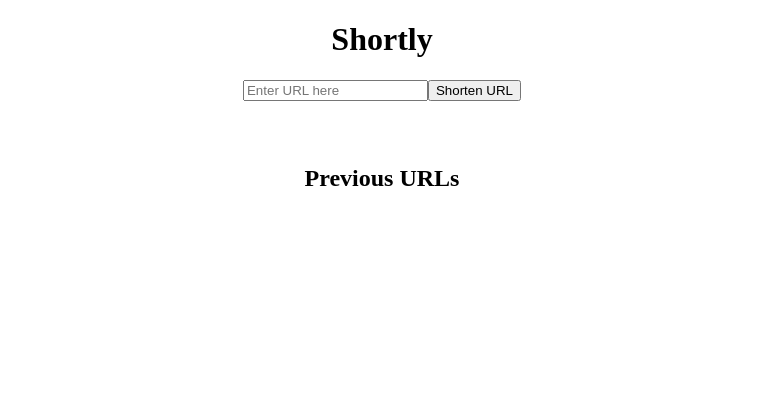
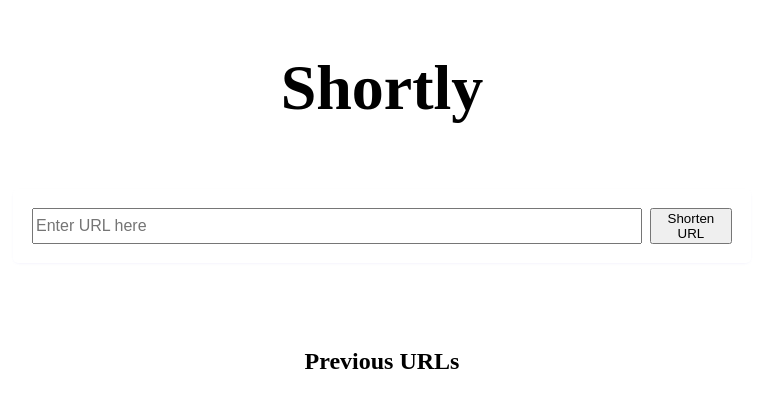
Before and after one commit to karlasamantha/shortly, a React (Create React App) app: page / in a window 1280 px wide. Shown: the top 408 px of the page, without its empty margins (258-1021 px from the left). Built offline with nearby package versions, Linux system fonts and the light colour scheme; the HTML template or start-up script is replaced by a standard one.

Commit message:
fix: fixes styles for Loading and form element

```diff
--- a/src/components/Loading.tsx
+++ b/src/components/Loading.tsx
@@ -1,7 +1,12 @@
 import React from 'react'
+import '../styles/Loading.css'
 
 function Loading() {
-  return <div data-testid="loading"></div>
+  return (
+    <div data-testid="loading" className="loading-container">
+      <div className="spinner"></div>
+    </div>
+  )
 }
 
 export default Loading
--- a/src/styles/App.css
+++ b/src/styles/App.css
@@ -1,14 +1,48 @@
 .App {
-  text-align: center;
-}
-
-.App-header {
-  background-color: #282c34;
-  min-height: 100vh;
   display: flex;
   flex-direction: column;
   align-items: center;
   justify-content: center;
-  font-size: calc(10px + 2vmin);
-  color: white;
+  padding: 0 8px;
+  width: 100%;
 }
+
+h1 {
+  font-size: 64px;
+}
+
+form {
+  margin: 24px auto;
+  padding: 16px;
+  background: white;
+  border-radius: 2px;
+  box-shadow: 0px 0px 0px 3px white, 0px 1px 4px hsl(250deg 100% 40% / 0.25);
+  width: 100%;
+
+  display: flex;
+  gap: 8px;
+}
+
+form > input[type=text] {
+  display: block;
+  width: 100%;
+  outline-offset: 4px;
+  font-size: 1rem;
+}
+
+button {
+  display: block;
+  outline-offset: 4px;
+}
+
+
+@media screen and (min-width: 1024px) {
+  .App {
+    margin: 0 auto;
+    max-width: 950px;
+  }
+
+  form {
+    max-width: 700px;
+  }
+}
--- /dev/null
+++ b/src/styles/Loading.css
@@ -0,0 +1,24 @@
+.loading-container {
+  position: relative;
+}
+
+.spinner {
+  display: flex;
+  justify-content: center;
+}
+
+.spinner::before {
+  content: '';
+  width: var(--spinner-size);
+  height: var(--spinner-size);
+  border: 5px solid var(--pastel);
+  border-top-color: var(--purple);
+  border-radius: 50%;
+  animation: loading 1s ease infinite;
+}
+
+@keyframes loading {
+  to {
+      transform: rotate(1turn);
+  }
+}
--- a/src/styles/index.css
+++ b/src/styles/index.css
@@ -1,3 +1,30 @@
+/* Basic CSS Reset: Start */
+*, *::before, *::after {
+  box-sizing: border-box;
+}
+
+* {
+  margin: 0;
+}
+
+html, body {
+  height: 100%;
+}
+
+input, button, textarea, select {
+  font: inherit;
+}
+
+/* Basic CSS Reset: End */
+
+:root {
+  --purple: hsl(255, 64%, 60%);
+  --pastel: hsl(27, 43%, 96%);
+  --grey: hsl(0, 0%, 17%);
+
+  --spinner-size: 50px;
+}
+
 body {
   margin: 0;
   font-family: -apple-system, BlinkMacSystemFont, 'Segoe UI', 'Roboto', 'Oxygen',
@@ -5,9 +32,7 @@ body {
     sans-serif;
   -webkit-font-smoothing: antialiased;
   -moz-osx-font-smoothing: grayscale;
+  line-height: 1.5;
+  overflow-x: hidden;
+  background-color: var(--pastel);
 }
-
-code {
-  font-family: source-code-pro, Menlo, Monaco, Consolas, 'Courier New',
-    monospace;
-}
```
